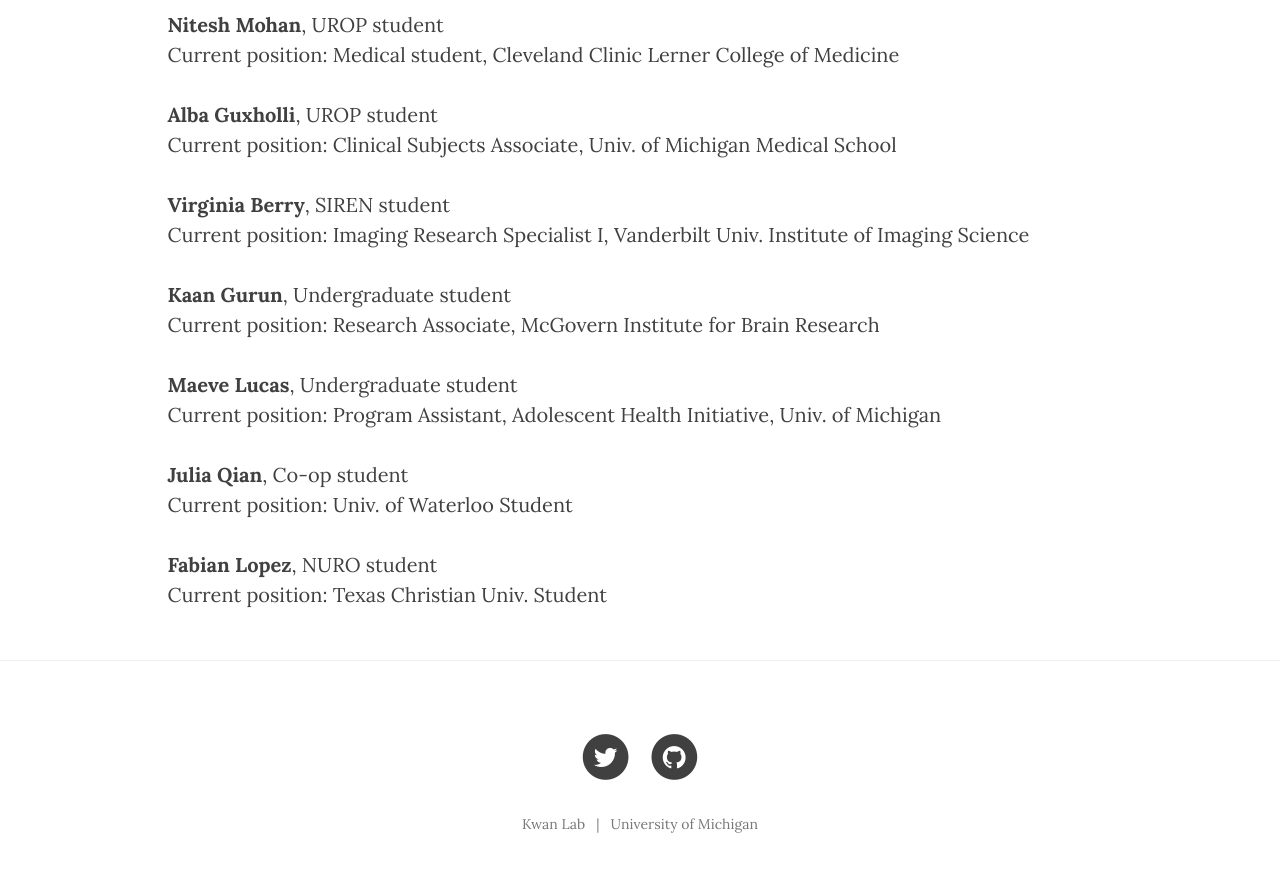
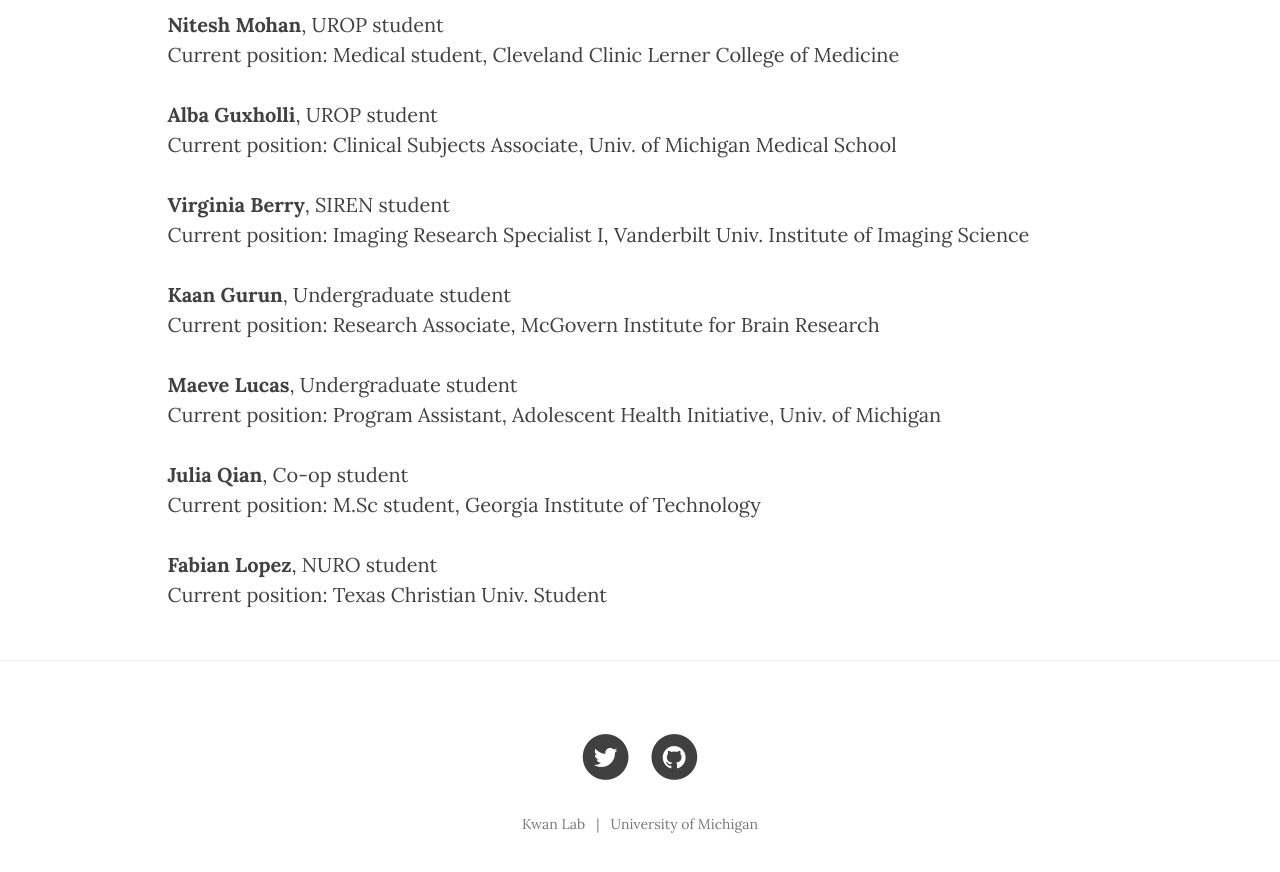
Before and after one commit to thekwanlab/website, a Jekyll site: the page built from people.md, in a window 1280 px wide and 900 px high, scrolled down 4900 px. Shown: the top 872 px of the window. Built offline with Jekyll 4.4.1, drawn with Linux system fonts in a browser that asks for light colours; nearby versions of some CDN libraries.

Commit message:
Update people.md

```diff
--- a/people.md
+++ b/people.md
@@ -220,7 +220,7 @@ Current position: Research Associate, McGovern Institute for Brain Research
 Current position: Program Assistant, Adolescent Health Initiative, Univ. of Michigan
 
 **Julia Qian**, Co-op student
-Current position: Univ. of Waterloo Student
+Current position: M.Sc student, Georgia Institute of Technology
 
 **Fabian Lopez**, NURO student
 Current position: Texas Christian Univ. Student
```
